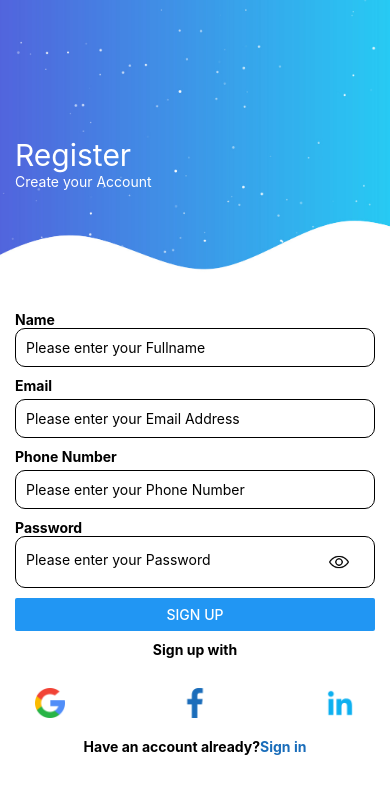
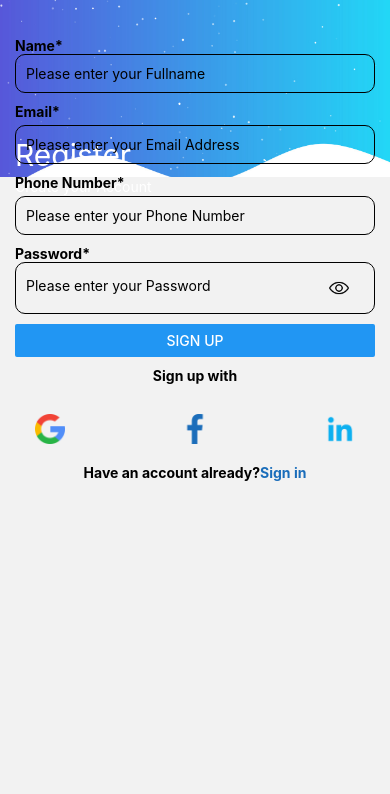
Before and after one commit to RuthChisom/mentor-app, a React Native app: screen /Register in a window 390 px wide. Shown: the top 794 px of the page. Built offline with nearby package versions, Linux system fonts and the light colour scheme.

Commit message:
OTP page

```diff
--- a/App.js
+++ b/App.js
@@ -1,30 +1,32 @@
 import { StatusBar } from 'expo-status-bar';
-import { StyleSheet, Text, View, ImageBackground } from 'react-native';
-import FirstSection from './src/components/FirstSection';
-import RegisterInput from './src/components/RegisterInput';
+import { StyleSheet, Text, View, ImageBackground, ScrollView } from 'react-native';
+import AuthenticationContainer from './src/components/AuthenticationContainer';
+
+import Register from './src/screens/Register';
+import OTP from './src/screens/OTP';
+
+
+import { NavigationContainer } from '@react-navigation/native';
+import { createNativeStackNavigator } from '@react-navigation/native-stack';
+
+const Stack = createNativeStackNavigator();
+
+
+// import { setFontFamily } from 'react-native-vector-icons/FontAwesome';
+
+// setFontFamily('CustomFontFamily', 'FontAwesome');
 
 export default function App() {
   return (
-    // <View style={styles.container}>
-    <View style={{ flex:1}}>
-      {/* registration banner */}
-      {/* <View style={{backgroundColor:'black', height:'50%'}}> */}
-        {/* 42a1f5 */}
-        <ImageBackground
-          source={require("./src/assets/images/register.jpg")}
-          // resizeMode="cover"
-          style = {{width:'100%', height:'60%'}}
-        >
-          <FirstSection title="Register" subtitle="Create your Account"/>
-        </ImageBackground>
+    <NavigationContainer style={{ }}>
+      <Stack.Navigator screenOptions={{headerShown:false}} >
+          <Stack.Screen name='Register' component={Register}/>
+          <Stack.Screen name='OTP' component={OTP}/>
+      </Stack.Navigator>
 
-      {/* </View> */}
-      {/* registration form */}
-      <View style={{ marginTop:-210}}>
-        <RegisterInput/>
-      </View>
-      <StatusBar style="auto" />
-    </View>
+    <StatusBar style="auto" />
+
+    </NavigationContainer>
   );
 }
 
@@ -34,5 +36,6 @@ const styles = StyleSheet.create({
     backgroundColor: '#fff',
     alignItems: 'center',
     justifyContent: 'center',
+    fontFamily:'nunito-sans'
   },
 });
--- /dev/null
+++ b/src/components/AuthenticationContainer.js
@@ -0,0 +1,33 @@
+import { View, Text, Image, ImageBackground } from 'react-native'
+import React from 'react'
+import FirstSection from './FirstSection';
+import RegisterInput from './RegisterInput';
+import { NavigationContainer } from '@react-navigation/native';
+
+
+const AuthenticationContainer = ({title,subtitle,secondTag}) => {
+  return (
+    <View style={{ flexDirection:'column', justifyContent:'space-between'}}>
+      {/* registration banner */}
+      {/* <View style={{backgroundColor:'black', height:'50%'}}> */}
+        {/* 42a1f5 */}
+        <ImageBackground
+          source={require("../assets/images/register.jpg")}
+          // resizeMode="cover"
+          style = {{width:'100%', height:'65%'}}
+        >
+          <FirstSection title={title} subtitle={subtitle}/>
+        </ImageBackground>
+
+      {/* </View> */}
+      {/* registration form */}
+      <View style={{ marginTop:-220}}>
+        {/* <RegisterInput/> */}
+        {secondTag}
+      </View>
+      {/* <StatusBar style="auto" /> */}
+    </View>
+  )
+}
+
+export default AuthenticationContainer
--- a/src/components/FirstSection.js
+++ b/src/components/FirstSection.js
@@ -5,7 +5,7 @@ const FirstSection = ({title,subtitle}) => {
   return (
     <View style={{paddingTop:'35%', paddingLeft:15}}>
       <Text style={{color:'white', fontSize:30}}>{title}</Text>
-      <Text style={{color:'white'}}>{subtitle}</Text>
+      <Text style={{color:'white', paddingTop:5}}>{subtitle}</Text>
     </View>
   )
 }
--- /dev/null
+++ b/src/components/OTPInput.js
@@ -0,0 +1,90 @@
+import { View, Text, TextInput, TouchableOpacity , Alert} from 'react-native'
+import React , { useRef, useState, useEffect }from 'react'
+
+const OTPInput = () => {
+  const [inputValues, setInputValues] = useState(['', '', '', '']); // Initial values for each TextInput field
+
+  const inputRefs = useRef([]);
+  const totalInputs = 4;
+  const [count, setCount] = useState(60); // Initial count value
+
+  useEffect(() => {
+    // Start the countdown when the component mounts
+    const timer = setInterval(() => {
+      setCount((prevCount) => (prevCount > 0 ? prevCount - 1 : 0)); //let count stop at 0
+    }, 1000);
+
+    // Clear the timer when the component unmounts
+    return () => clearInterval(timer);
+  }, []);
+
+  useEffect(() => {
+    // Check if the count reaches zero
+    if (count === 0) {
+      // Resend OTP when the countdown ends
+
+      // Restart the countdown by setting the count back to the initial value
+      setCount(60);
+    }
+  }, [count]);
+
+  const handleInputChange = (value,index) => {
+    console.log("value=",value,index)
+    // to move cursor to next field
+    if (value.length === 1 && index < totalInputs - 1) {
+      inputRefs.current[index + 1].focus();
+    }
+    // to get the values in feld
+    const newInputValues = [...inputValues];
+    newInputValues[index] = value;
+    setInputValues(newInputValues);
+  };
+
+  const renderInputs = () => {
+    const inputs = [];
+    for (let i = 0; i < totalInputs; i++) {
+      inputs.push(
+        <View style={{padding:20, borderRadius:10, borderWidth:1, borderColor:'gray'}}>
+        <TextInput
+          key={i}
+          ref={(ref) => (inputRefs.current[i] = ref)}
+          style={{ fontSize: 24, fontWeight: 'bold'}}
+          onChangeText={(value) => handleInputChange(value, i)}
+          keyboardType='phone-pad'
+          maxLength={1}
+        />
+        </View>
+      );
+    }
+    return inputs;
+  };
+
+  const verifyOTP = () => {
+    for(let j=1;j<=inputValues.length;j++){
+      if(inputValues[j]===''){
+        Alert.alert('Error', 'Please enter a 4-Digit Token!!');
+        return;
+      }
+    }
+    const token = inputValues.join('');
+    console.log('token=',token);
+
+  }
+
+  return (
+    <View style={{marginTop:150}}>
+      <View style={{flexDirection:'row', justifyContent:'space-evenly'}}>
+        {renderInputs()}
+      </View>
+      <Text style={{textAlign:'right', fontWeight:'bold',padding:10}}>Resend in 00.{count}s</Text>
+      <TouchableOpacity
+        style={{marginTop:150, margin:10,backgroundColor:'#0E91EF', borderRadius:10, padding:10}}
+        onPress={verifyOTP}
+      >
+        <Text style={{textAlign:'center', color:'white'}}>Verify</Text>
+      </TouchableOpacity>
+    </View>
+  )
+}
+
+export default OTPInput
--- a/src/components/RegisterInput.js
+++ b/src/components/RegisterInput.js
@@ -1,36 +1,59 @@
-import { View, Text, TextInput, Alert, Button, TouchableOpacity, Pressable, Image } from 'react-native'
+import { View, Text, TextInput, Alert, Button, TouchableOpacity, Image } from 'react-native'
 import React, { useState } from 'react'
+
+import { useNavigation } from '@react-navigation/native';
+
 
 const RegisterInput = () => {
     // define name as hook, so that input will show in textinput box
-    const [name, setName] = useState('');
+    const [fullname, setName] = useState('');
     const [email, setEmail] = useState('');
     const [phone, setPhone] = useState('');
     const [password, setPassword] = useState('');
     const [showPassword, setShowPassword] = useState(false);
-    const [passwordIcon, setPasswordIcon] = useState(require('../assets/icons/hide.png'));
+    // const [passwordIcon, setPasswordIcon] = useState(require('../assets/icons/hide.png'));
+
+    const navigation = useNavigation();
 
     const togglePasswordVisibility = () => {
         setShowPassword(!showPassword);
         console.log('password')
     };
 
+    const isValidEmail = (email) => {
+      // Email regex pattern
+      const emailPattern = /^[A-Z0-9._%+-]+@[A-Z0-9.-]+\.[A-Z]{2,}$/i;
+      return emailPattern.test(email);
+    };
+
     const submitData = () => {
         let myInfo = {
-            name,
+            fullname,
             email,
             phone,
             password
         }
         console.log("Data Submitted", myInfo);
-    }
+        // check that no field is empty
+        if(fullname === '' || email === '' || phone === '' || password === ''){
+          // if(fullname.trim() === ''){
+          Alert.alert('Error', 'Please fill in the required(*) field(s).');
+          return;
+        }
+        // check that emailis valid
+        if (!isValidEmail(email)) {
+          Alert.alert('Error', 'Please enter a valid email address.');
+          return;
+        }
+        navigation.navigate('OTP');
+      }
 
   return (
-    <View style={{margin: 15}}>
+    <View style={{margin: 15, marginTop:-15}}>
         {/* Name */}
-        <Text style={{fontWeight:'bold'}}>Name</Text>
+        <Text style={{fontWeight:'bold'}}>Name*</Text>
         <TextInput
-            //   value={name}
+            //   value={fullname}
             onChangeText={setName}
             placeholder={'Please enter your Fullname '}
             placeholderTextColor={{color:'red'}}
@@ -38,17 +61,19 @@ const RegisterInput = () => {
         />
 
       {/* Email */}
-      <Text style={{fontWeight:'bold'}}>Email</Text>
+      <Text style={{fontWeight:'bold'}}>Email*</Text>
       <TextInput
         onChangeText={setEmail}
         placeholder={'Please enter your Email Address '}
         placeholderTextColor={{color:'red'}}
         style={{borderWidth: 1,padding: 10, borderColor: 'black', borderRadius: 10, marginTop: 5, marginBottom: 10}}
         keyboardType="email-address"
+        autoCapitalize="none"
+        autoCorrect={false}
       />
 
       {/* Phone Number */}
-      <Text style={{fontWeight:'bold'}}>Phone Number</Text>
+      <Text style={{fontWeight:'bold'}}>Phone Number*</Text>
       <TextInput
         onChangeText={setPhone}
         placeholder={'Please enter your Phone Number '}
@@ -58,7 +83,7 @@ const RegisterInput = () => {
       />
 
       {/* Password */}
-      <Text style={{fontWeight:'bold'}}>Password</Text>
+      <Text style={{fontWeight:'bold'}}>Password*</Text>
       <View style={{marginBottom:10,flexDirection:'row', justifyContent: 'center',borderWidth: 1, borderRadius: 10, }}>
         <TextInput
             onChangeText={setPassword}
@@ -66,6 +91,7 @@ const RegisterInput = () => {
             placeholderTextColor={{color:'red'}}
             style={{ paddingLeft: 10,marginTop: 5, marginBottom: 10, flex:1}}
             secureTextEntry={!showPassword}
+            require
         />
         <TouchableOpacity
             onPress={togglePasswordVisibility}
@@ -76,34 +102,6 @@ const RegisterInput = () => {
             />
         </TouchableOpacity>
       </View>
-
-
-      {/* <View style={{margin: 10, flexDirection: 'row', justifyContent: "space-between"}}>
-        <View style={{justifyContent:'center'}}>
-            <Text style={{fontSize: 10}}> Name:</Text>
-        </View>
-        <View style={{flex:1, paddingLeft:15, justifyContent:'center'}}>
-            <Text style={{fontSize: 10, color: 'purple'}}>{name}</Text>
-        </View>
-      </View>
-
-      <View style={{margin: 10, flexDirection: 'row', justifyContent: "space-between"}}>
-        <View style={{justifyContent:'center'}}>
-            <Text style={{fontSize: 10}}>Email:</Text>
-        </View>
-        <View style={{flex:1, paddingLeft:15, justifyContent:'center'}}>
-            <Text style={{fontSize: 10, color: 'purple'}}>{email}</Text>
-        </View>
-      </View>
-
-      <View style={{margin: 10, flexDirection: 'row', justifyContent: "space-between"}}>
-        <View style={{justifyContent:'center'}}>
-            <Text style={{fontSize: 10}}>Phone:</Text>
-        </View>
-        <View style={{flex:1, paddingLeft:15, justifyContent:'center'}}>
-            <Text style={{fontSize: 10, color: 'purple'}}>{phone}</Text>
-        </View>
-      </View> */}
 
       <Button title='Sign Up' onPress={submitData} style={{borderRadius:20}} />
       <Text style={{textAlign:'center',padding:10, fontWeight:'bold'}}>Sign up with</Text>
--- /dev/null
+++ b/src/screens/OTP.js
@@ -0,0 +1,16 @@
+import { View, Text } from 'react-native'
+import React from 'react'
+import AuthenticationContainer from '../components/AuthenticationContainer'
+import OTPInput from '../components/OTPInput'
+import RegisterInput from '../components/RegisterInput'
+
+
+const OTP = () => {
+  return (
+    <View style={{flex:1, backgroundColor:'white'}}>
+        <AuthenticationContainer title="Enter OTP Code" subtitle="Code has been sent to your email" secondTag={<OTPInput/>}/>
+    </View>
+  )
+}
+
+export default OTP
--- a/src/screens/Register.js
+++ b/src/screens/Register.js
@@ -1,10 +1,12 @@
-import { View, Text } from 'react-native'
+import { View } from 'react-native'
 import React from 'react'
+import AuthenticationContainer from '../components/AuthenticationContainer'
+import RegisterInput from '../components/RegisterInput'
 
 const Register = () => {
   return (
     <View>
-      <Text>Register</Text>
+          <AuthenticationContainer title="Register" subtitle="Create your Account" secondTag={<RegisterInput/>}/>
     </View>
   )
 }
```
Also changed, not shown: package.json (+7 -1 lines), 1 other file (tests, documents, lock files or other folders).
